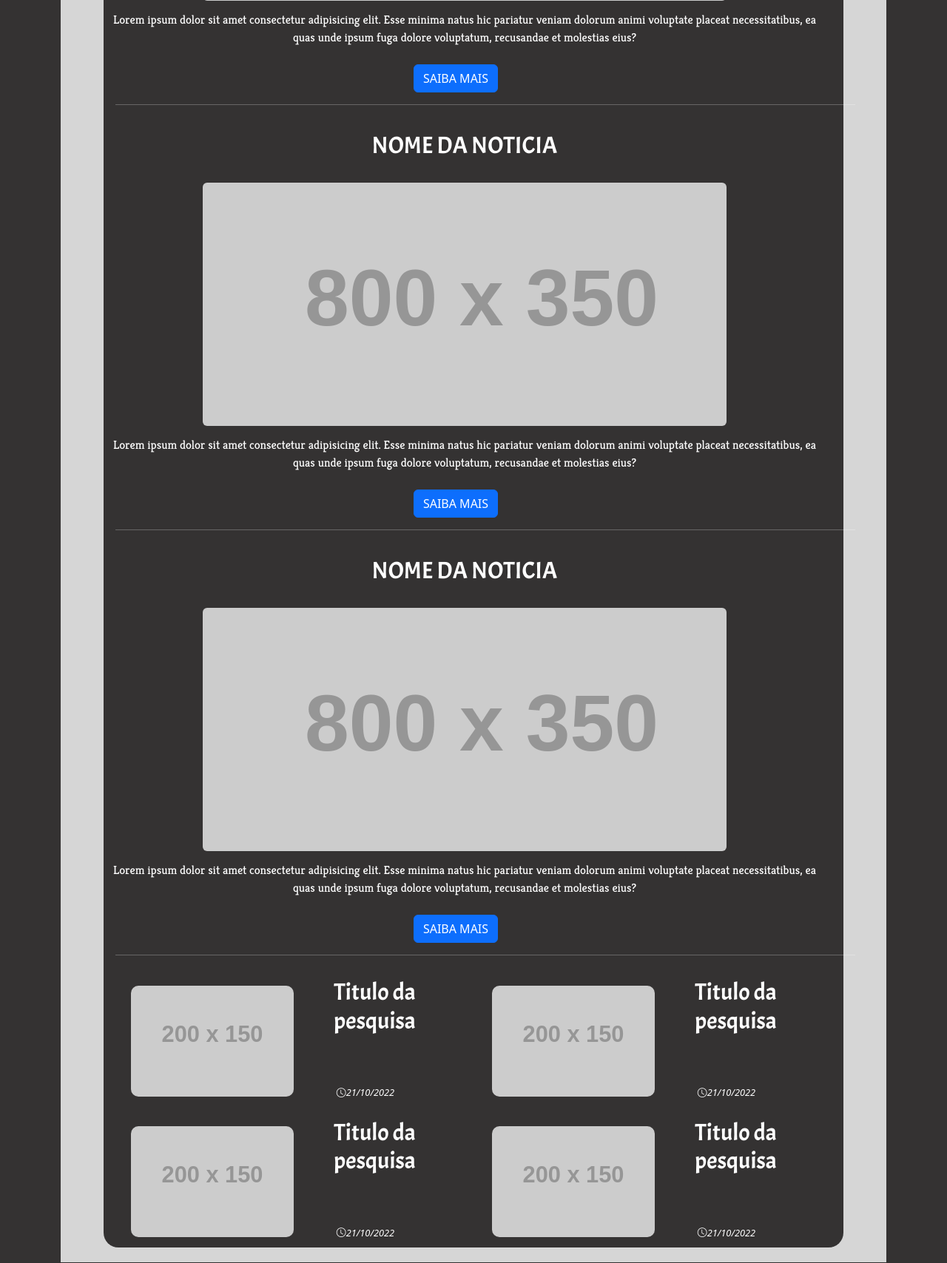
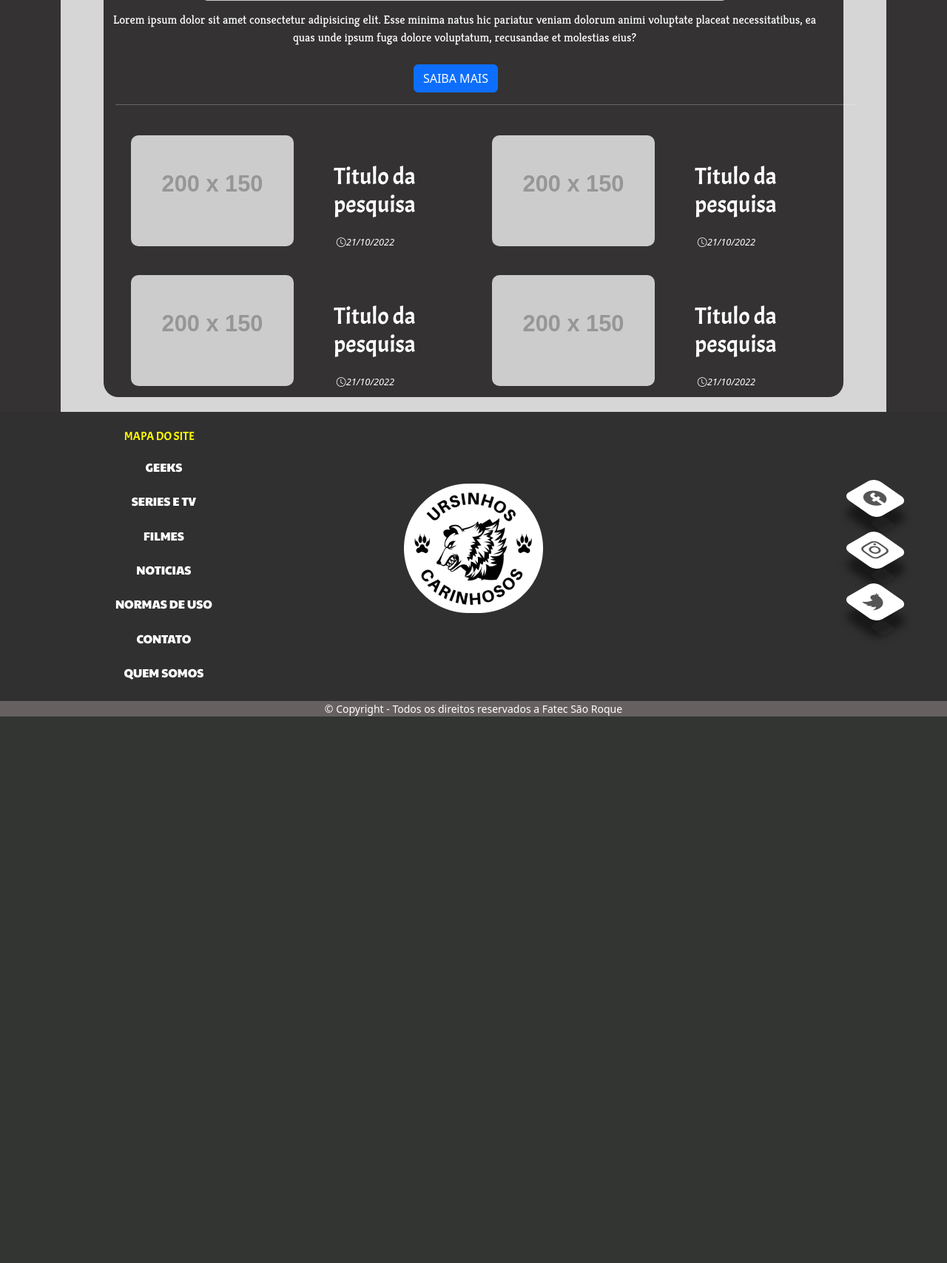
Before and after one commit to WesleyRibeirodaSilva/Ursinhos_EM_Chamas-main, a PHP site: page /noticias_1.html in a window 1280 px wide. Shown: the part 688-2396 px from the top of the page at 74% size. After the commit the page ends 1657 px from the top, so only its background shows below. Run offline with PHP 8.4, Linux system fonts and the light colour scheme; grey boxes labelled with a size stand in for pictures from a placeholder-image service; some libraries are stand-ins or nearby versions.

Commit message:
margin auto dos titulos

```diff
--- a/Ursinhos_EM_Chamas-main/Projeto-2/files/css/style.css
+++ b/Ursinhos_EM_Chamas-main/Projeto-2/files/css/style.css
@@ -456,6 +456,10 @@ small {
   margin-left: 10px;
   color: white;
 }
+.img_titulo h2 {
+
+  margin: auto;
+}
 .autor_data {
   display: flex;
   margin-left: 215px;
@@ -630,7 +634,6 @@ small {
     height: 50px;
     font-size: 25px;
   }
-
   .social_icons li a::before {
     content: "";
     position: absolute;
@@ -689,7 +692,7 @@ small {
   .social_icons li:hover:nth-child(3) a::after {
     background-color: #4263a8;
   }
-}
+
   /* ______________________Começo da Paginas geek Erick______________________*/
   .menu_geek_hqs{
     display: none;
@@ -711,7 +714,7 @@ small {
     margin: 10px;
     font-size: 0.9rem;
   }
-
+}
 /* <__________________________________Home Wesley___________________________________> */
 @media (max-width: 990px) {
   #navbarNav {
--- a/Ursinhos_EM_Chamas-main/Projeto-2/noticias_1.html
+++ b/Ursinhos_EM_Chamas-main/Projeto-2/noticias_1.html
@@ -134,48 +134,7 @@
             </div>
           </div>
         </div>
-        <hr class="text-white m-3">
-        <div class="row">
-          <div class="col-12 p-1">
-            <h2 class="text-white mt-3 mb-0">NOME DA NOTICIA</h2>
-          </div>
-          <div class="col-12 noticia_img p-3">
-            <img class="d-block mx-auto w-75 rounded "
-              src="https://via.placeholder.com/800x350.png?text=Texto+Na+Imagem" alt="">
-          </div>
-          <div class="col-12 text-white p-md-2 ">
-            <p>Lorem ipsum dolor sit amet consectetur adipisicing elit. Esse minima natus hic pariatur veniam dolorum
-              animi voluptate placeat necessitatibus, ea quas unde ipsum fuga dolore voluptatum, recusandae et molestias
-              eius?</p>
 
-          </div>
-          <div class="row">
-            <div class="col-12 text-center">
-              <a class="btn btn-primary" href="#">SAIBA MAIS</a>
-            </div>
-          </div>
-        </div>
-        <hr class="text-white m-3">
-        <div class="row">
-          <div class="col-12 p-1">
-            <h2 class="text-white mt-3 mb-0">NOME DA NOTICIA</h2>
-          </div>
-          <div class="col-12 noticia_img p-3">
-            <img class="d-block mx-auto w-75 rounded "
-              src="https://via.placeholder.com/800x350.png?text=Texto+Na+Imagem" alt="">
-          </div>
-          <div class="col-12 text-white p-md-2 ">
-            <p>Lorem ipsum dolor sit amet consectetur adipisicing elit. Esse minima natus hic pariatur veniam dolorum
-              animi voluptate placeat necessitatibus, ea quas unde ipsum fuga dolore voluptatum, recusandae et molestias
-              eius?</p>
-
-          </div>
-          <div class="row">
-            <div class="col-12 text-center">
-              <a class="btn btn-primary" href="#">SAIBA MAIS</a>
-            </div>
-          </div>
-        </div>
         <hr class="text-white m-3">
         <div class="row">
           <div class="col-sm-12 col-md-12 col-lg-6 col-xxl-6">
```
